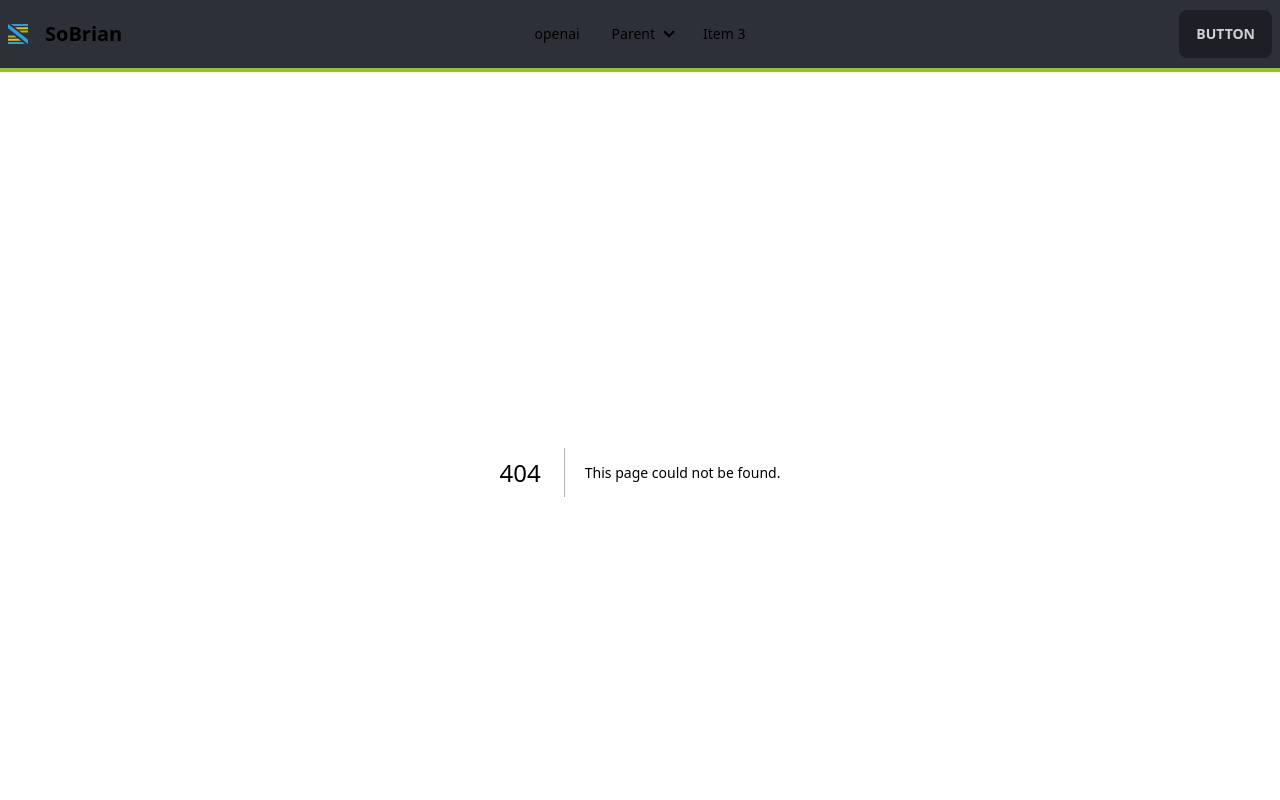
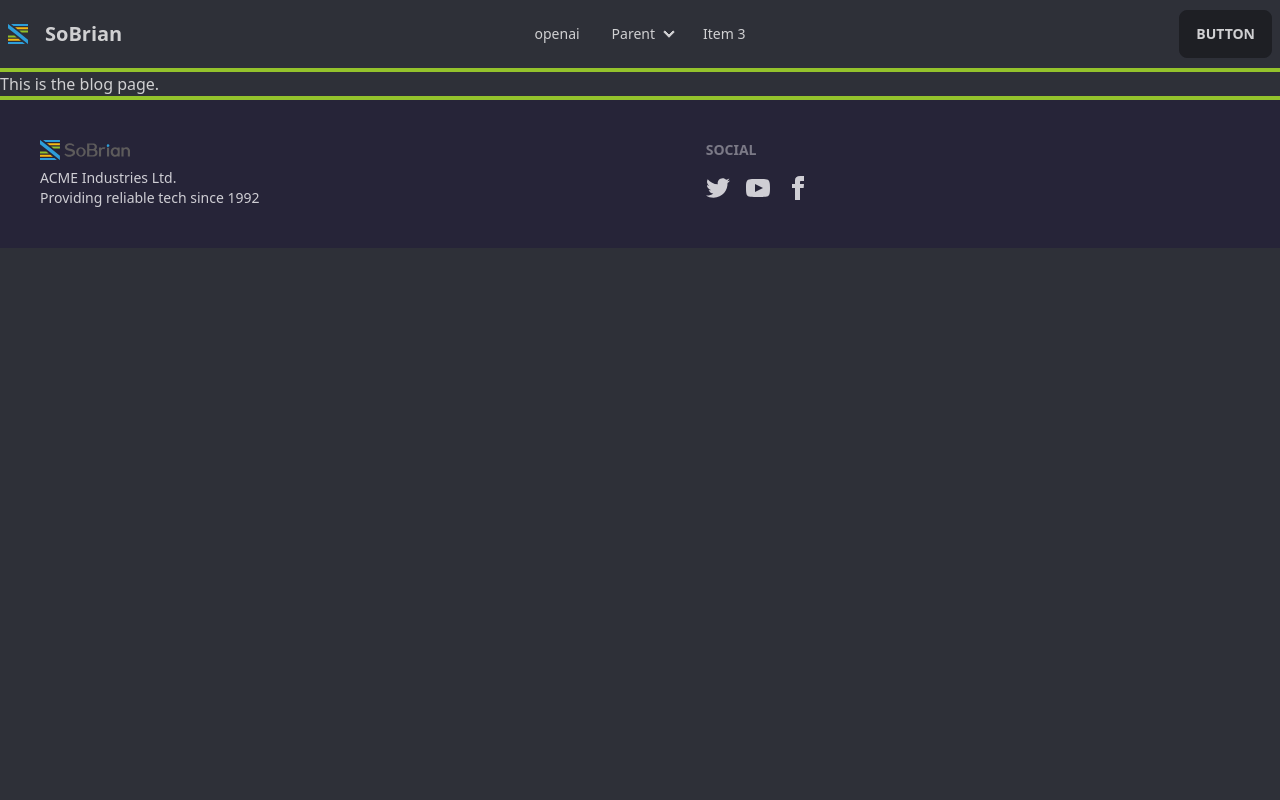
Before and after one commit to so-brian/sobrian-web, a Next.js app: page /blog in a window 1280 px wide. Before the commit this address had no page. Shown: the top 800 px of the page. Built offline with nearby package versions, Linux system fonts and the light colour scheme.

Commit message:
init the blog page

```diff
--- /dev/null
+++ b/app/blog/page.tsx
@@ -0,0 +1,5 @@
+export default function Page () {
+    return (<div>
+        <h1>This is the blog page.</h1>
+    </div>);
+}
```
